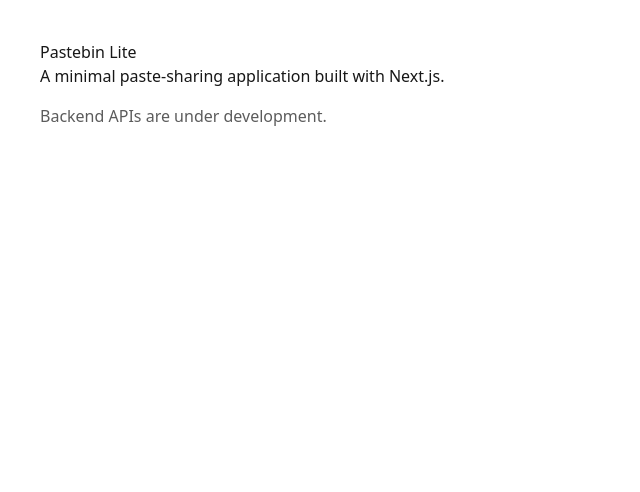
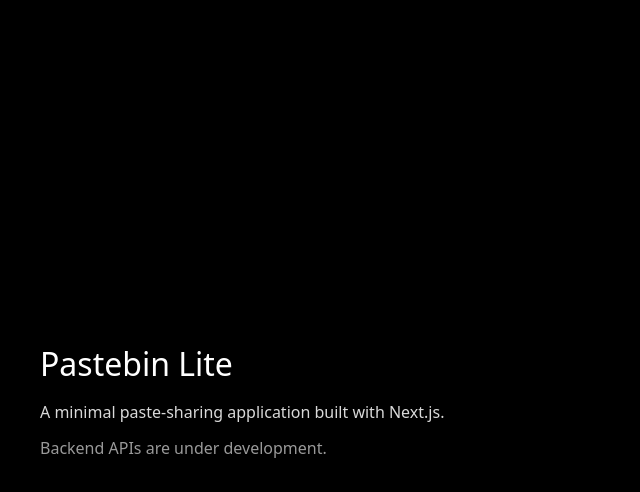
Before and after one commit to Aditya071100/pastebin-lite, a Next.js app: page / in a window 1280 px wide. Shown: the top 492 px of the page, without its empty margins (0-640 px from the left). Built offline with nearby package versions, Linux system fonts and the light colour scheme.

Commit message:
Update homepage UI text

```diff
--- a/app/page.tsx
+++ b/app/page.tsx
@@ -1,13 +1,26 @@
 export default function Home() {
   return (
-    <main style={{ padding: "40px", fontFamily: "system-ui" }}>
-      <h1>Pastebin Lite</h1>
+    <main
+      style={{
+        minHeight: "100vh",
+        display: "flex",
+        flexDirection: "column",
+        justifyContent: "center",
+        padding: "40px",
+        fontFamily: "system-ui",
+        background: "#000",
+        color: "#fff",
+      }}
+    >
+      <h1 style={{ fontSize: "32px", marginBottom: "12px" }}>
+        Pastebin Lite
+      </h1>
 
-      <p>
+      <p style={{ fontSize: "16px", opacity: 0.85 }}>
         A minimal paste-sharing application built with Next.js.
       </p>
 
-      <p style={{ marginTop: "16px", opacity: 0.7 }}>
+      <p style={{ marginTop: "12px", opacity: 0.6 }}>
         Backend APIs are under development.
       </p>
     </main>
```
